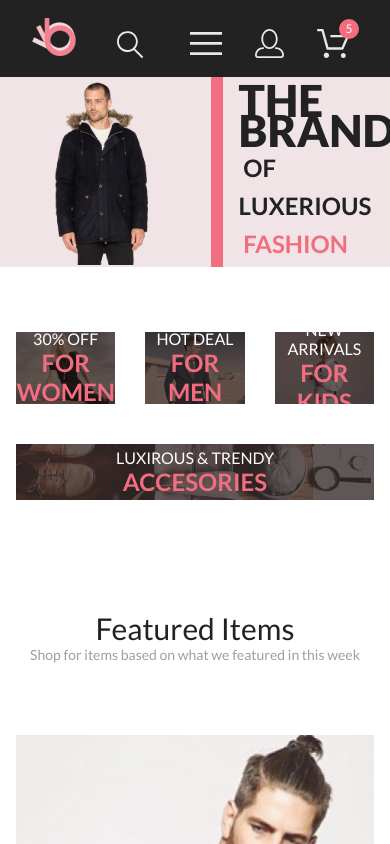
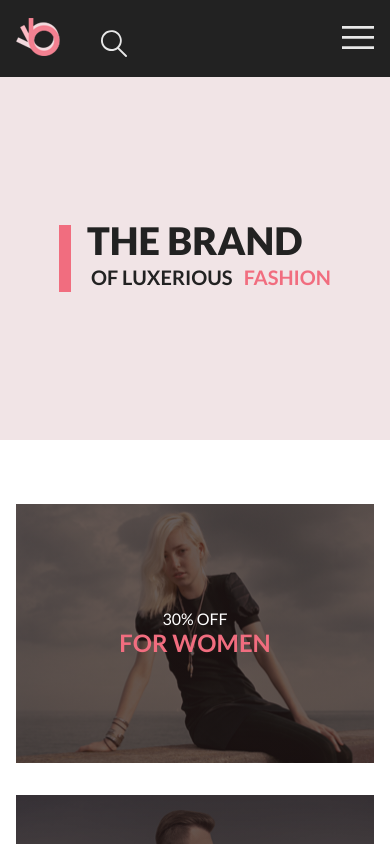
Before and after one commit to alexeycoder/gb_html_css_part_2, a plain HTML site: page hw8_mobile/index.html in a window 390 px wide. Shown: the top 844 px of the page. Drawn offline with Linux system fonts and the light colour scheme.

Commit message:
Finished mobile adaptation

```diff
--- a/hw8_mobile/index.html
+++ b/hw8_mobile/index.html
@@ -11,6 +11,7 @@
 <body>
 	<header class="header  bg_dark">
 		<div id="show-site-menu">
+			<div class="spacing_h">
 				<div class="header__content  center">
 					<div class="header__logo hover_brighter">
 						<a href="index.html" title="Home">
@@ -25,29 +26,30 @@
 						</button>
 					</div>
 					<nav class="header__nav">
-					<a class="button menu-button_show hover_brighter" href="#show-site-menu"
+						<a class="button  menu-button_show  hover_brighter" href="#show-site-menu"
 							title="Site Menu">
 							<svg class="icon" width="32" height="23">
 								<use xlink:href="#icon-menu" fill="#e8e8e8" />
 							</svg>
 						</a>
-					<a class="button menu-button_hide hover_brighter" href="#" title="Site Menu">
+						<a class="button  menu-button_hide  hover_brighter" href="#" title="Site Menu">
 							<svg class="icon" width="32" height="23">
 								<use xlink:href="#icon-menu" fill="#e8e8e8" />
 							</svg>
 						</a>
-					<a class="button hover_brighter" href="#" title="Your Profile">
+						<a class="button  hover_brighter  no-mobile" href="#" title="Your Profile">
 							<svg class="icon" width="29" height="29">
 								<use xlink:href="#icon-user-profile" fill="#e8e8e8" />
 							</svg>
 						</a>
-					<a class="button button-cart hover_brighter" href="#" title="Your Cart">
+						<a class="button button-cart hover_brighter  no-mobile" href="#" title="Your Cart">
 							<svg class="icon" width="32" height="29">
 								<use xlink:href="#icon-cart" fill="#e8e8e8" />
 							</svg>
 							<span class="button-cart__qty">5</span>
 						</a>
 					</nav>
+				</div>
 			</div>
 
 			<nav class="header__site-menu site-menu">
@@ -100,7 +102,7 @@
 		</div>
 	</section>
 
-	<section class="offer">
+	<section class="offer  spacing_h">
 		<div class="offer__content  center">
 			<div class="offer__item item-women item_topline" role="button">
 				<h3 class="offer__subcategory  item__title">30% off</h3>
@@ -121,7 +123,7 @@
 		</div>
 	</section>
 
-	<section class="products">
+	<section class="products  spacing_h">
 		<div class="products__content  center">
 			<h2 class="products__title">Featured Items</h2>
 			<p class="products__subtitle">Shop for items based on what we featured in this week</p>
--- a/hw8_mobile/style.css
+++ b/hw8_mobile/style.css
@@ -38,6 +38,11 @@ a {
 	max-width: 1140px;
 	margin-left: auto;
 	margin-right: auto;
+}
+
+.spacing_h {
+	padding-left: 16px;
+	padding-right: 16px;
 }
 
 .bg_dark {
@@ -197,6 +202,7 @@ a {
 	max-width: 1600px;
 	margin-left: auto;
 	margin-right: auto;
+	min-height: 363px;
 
 	display: flex;
 	justify-content: center;
@@ -469,16 +475,23 @@ a {
 
 @media (max-width: 1024px) {
 
+	/* horiz spacing */
+
+	.header .spacing_h {
+		padding-left: 32px;
+		padding-right: 41px;
+	}
+
+	/* various */
+
 	.header__content {
 		min-height: 74px;
-		padding-left: 32px;
-		padding-right: 41px;
 	}
 
 	.header__search-bar,
 	.header__nav {
 		align-self: flex-end;
-		padding-bottom: 1px;
+		padding-bottom: 2px;
 	}
 
 	.intro__title {
@@ -494,12 +507,6 @@ a {
 		padding-bottom: 110px;
 	}
 
-	.offer__content,
-	.products__content {
-		padding-left: 16px;
-		padding-right: 16px;
-	}
-
 	.products__items {
 		padding-top: 72px;
 		padding-bottom: 32px;
@@ -510,3 +517,81 @@ a {
 		padding-bottom: 70px;
 	}
 }
+
+@media (max-width: 767px) {
+
+	/* horiz spacing */
+
+	.header .spacing_h {
+		padding-left: 16px;
+		padding-right: 16px;
+	}
+
+	.products.spacing_h {
+		padding-left: 8px;
+		padding-right: 8px;
+	}
+
+	/* various */
+
+	.intro__pic {
+		display: none;
+	}
+
+	.intro__right {
+		width: auto;
+	}
+}
+
+@media(max-width: 425px) {
+
+	.no-mobile {
+		display: none;
+	}
+
+	.header__nav {
+		align-self: center;
+	}
+
+	.intro__title {
+		margin-left: 0;
+		padding-top: 0;
+		padding-bottom: 0;
+
+		font-size: 38px;
+		line-height: 30px;
+	}
+
+	.intro__title .title_smaller {
+		font-size: 20px;
+	}
+
+	.offer__content {
+		padding-top: 64px;
+		padding-bottom: 64px;
+
+		grid-template-rows: repeat(3, 1fr) auto;
+		grid-template-columns: auto;
+		grid-template-areas:
+			"women"
+			"men"
+			"kids"
+			"accessories";
+		gap: 32px;
+	}
+
+	.offer__item.item_btmline {
+		padding-top: 30px;
+		padding-bottom: 30px;
+	}
+
+	.products__items {
+		padding-top: 64px;
+		padding-bottom: 40px;
+
+	}
+
+	.products__content {
+		padding-bottom: 80px;
+	}
+}
```
Lines whose indentation alone changed are shown as unchanged.
